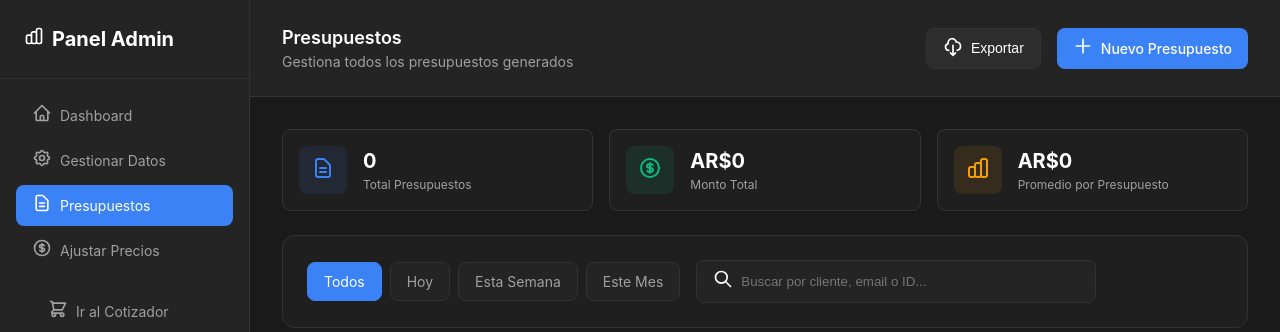
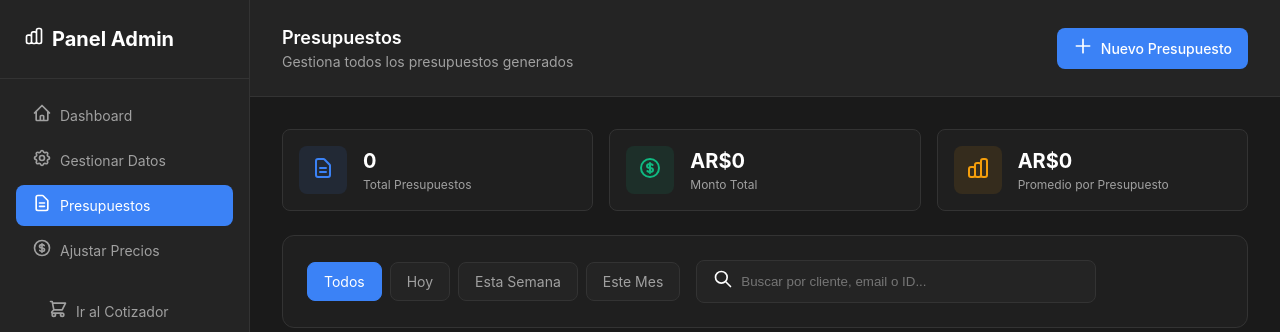
Before and after one commit to facuvar/cotizadorcompany-nuevo, a PHP site: page /company-presupuestos-online-2/admin/presupuestos.php in a window 1280 px wide. Shown: the top 332 px of the page. Run offline with PHP 8.4, Linux system fonts and the light colour scheme; the visitor is signed in with stand-in values (Sample User, id 1); data that the repository does not hold is empty.

Commit message:
Eliminar botón de exportación y corregir visualización de iconos

```diff
--- a/admin/gestionar_datos.php
+++ b/admin/gestionar_datos.php
@@ -960,10 +960,6 @@ if (isset($_GET['error'])) {
                     </div>
 
                     <div class="header-actions" style="display: flex; gap: var(--spacing-md);">
-                        <button class="btn btn-secondary" onclick="exportarDatos()">
-                            <span id="export-icon"></span>
-                            Exportar
-                        </button>
                         <button class="btn btn-primary" onclick="mostrarModalAgregar()">
                             <span id="add-icon"></span>
                             Agregar Opción
@@ -1453,7 +1449,6 @@ if (isset($_GET['error'])) {
             document.getElementById('nav-logout-icon').innerHTML = modernUI.getIcon('logout');
 
             // Header
-            document.getElementById('export-icon').innerHTML = modernUI.getIcon('download');
             document.getElementById('add-icon').innerHTML = modernUI.getIcon('add');
 
             // Alerts
--- a/admin/presupuestos.php
+++ b/admin/presupuestos.php
@@ -451,10 +451,6 @@ $stats = [
                     </div>
 
                     <div class="header-actions" style="display: flex; gap: var(--spacing-md);">
-                        <button class="btn btn-secondary" onclick="exportarPresupuestos()">
-                            <span id="export-icon"></span>
-                            Exportar
-                        </button>
                         <a href="../cotizador.php" class="btn btn-primary" target="_blank">
                             <span id="new-icon"></span>
                             Nuevo Presupuesto
@@ -676,7 +672,6 @@ $stats = [
             document.getElementById('nav-logout-icon').innerHTML = modernUI.getIcon('logout');
 
             // Header
-            document.getElementById('export-icon').innerHTML = modernUI.getIcon('download');
             document.getElementById('new-icon').innerHTML = modernUI.getIcon('add');
 
             // Stats
```
Also changed, not shown: 1 other file.
